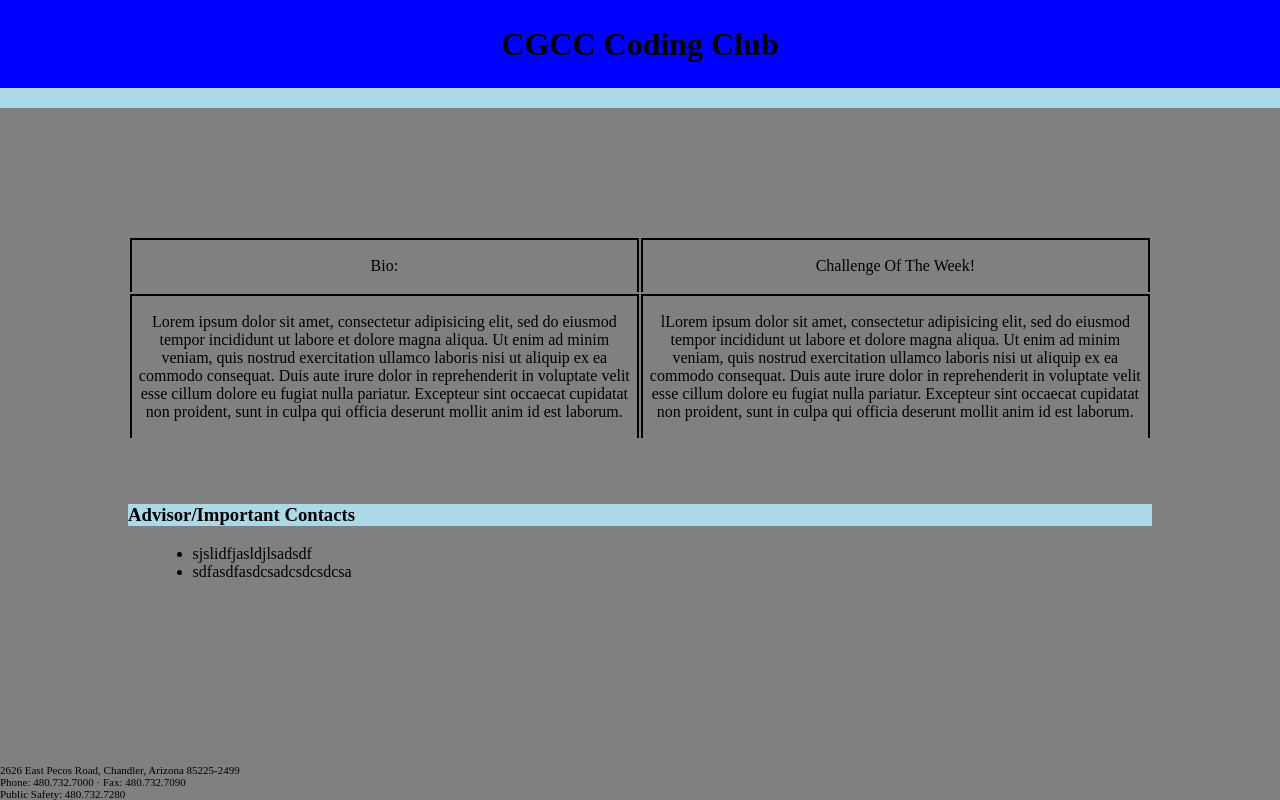
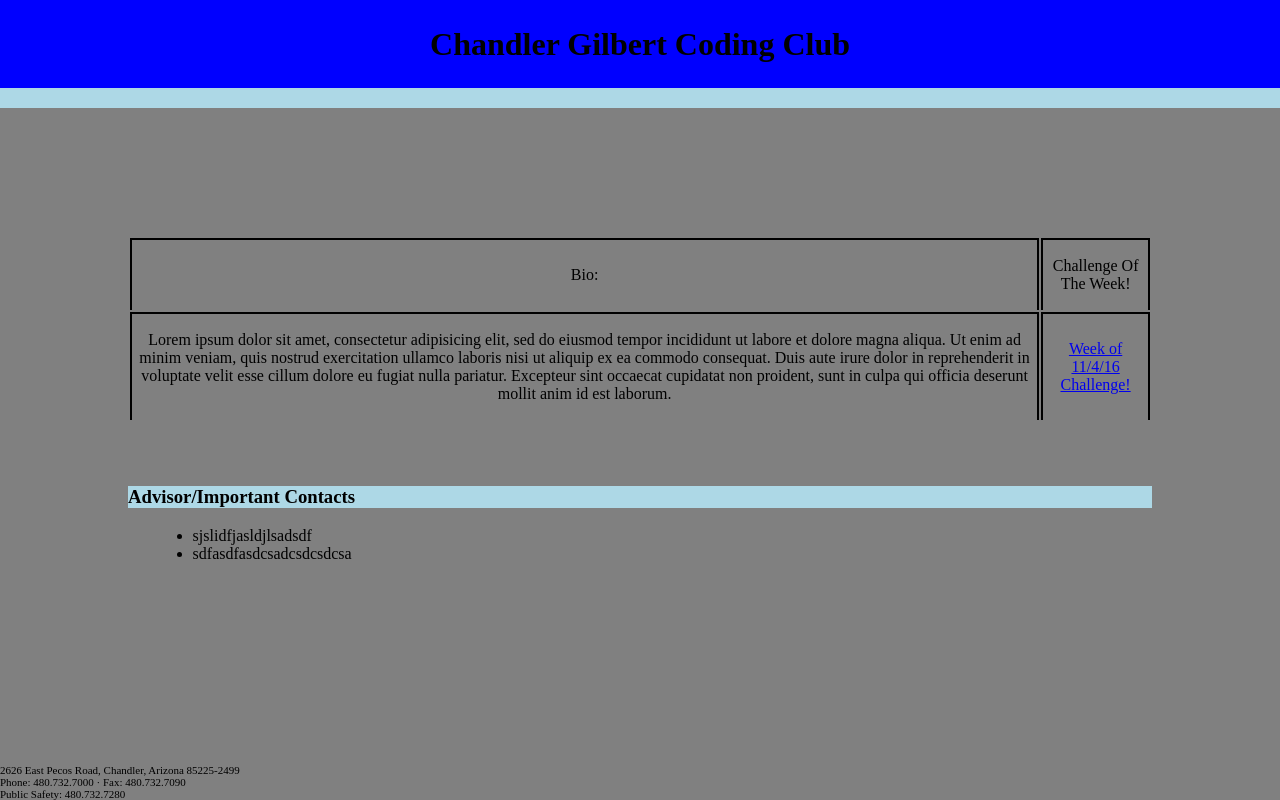
Before and after one commit to CGCC-Software-Club/cgcc-software-club.github.io, a plain HTML site: page index.html in a window 1280 px wide. Drawn offline with Linux system fonts and the light colour scheme.

Commit message:
weekly challenge added to webpage

```diff
--- a/index.html
+++ b/index.html
@@ -6,7 +6,7 @@
 </head>
 <body>
 
-<h1>CGCC Coding Club</h1>
+<h1>Chandler Gilbert Coding Club</h1>
 
 <div class="PageGuideBar">
 	<!-- <button class="PageGuide"></button>
@@ -35,12 +35,7 @@ proident, sunt in culpa qui officia deserunt mollit anim id est laborum.</p>
 </td>
 
 <td>
-<p class="B">lLorem ipsum dolor sit amet, consectetur adipisicing elit, sed do eiusmod
-tempor incididunt ut labore et dolore magna aliqua. Ut enim ad minim veniam,
-quis nostrud exercitation ullamco laboris nisi ut aliquip ex ea commodo
-consequat. Duis aute irure dolor in reprehenderit in voluptate velit esse
-cillum dolore eu fugiat nulla pariatur. Excepteur sint occaecat cupidatat non
-proident, sunt in culpa qui officia deserunt mollit anim id est laborum.</p>
+<p class="B"> <a href = https://www.hackerrank.com/challenges/crosswords-101> Week of 11/4/16 Challenge! </a>  </p>
 </td>
 
 </tr>
```
